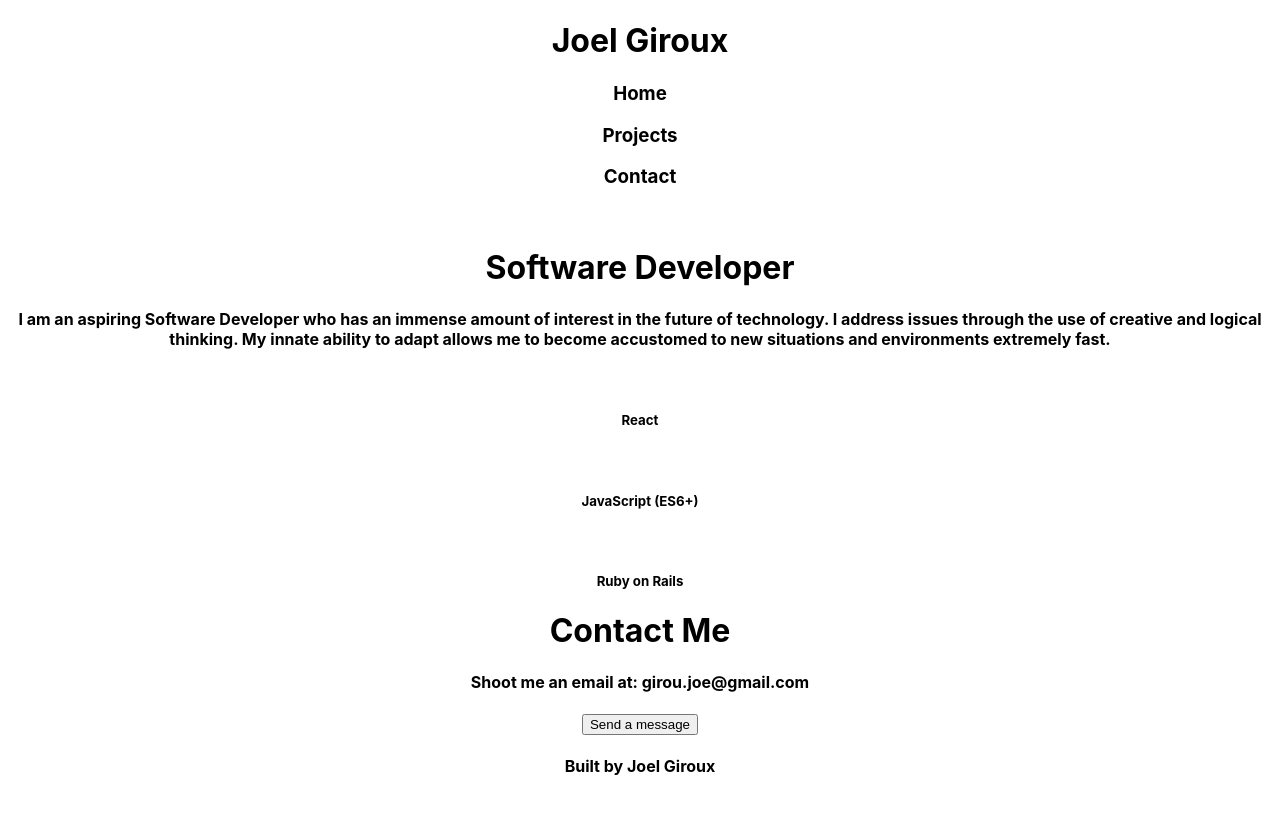
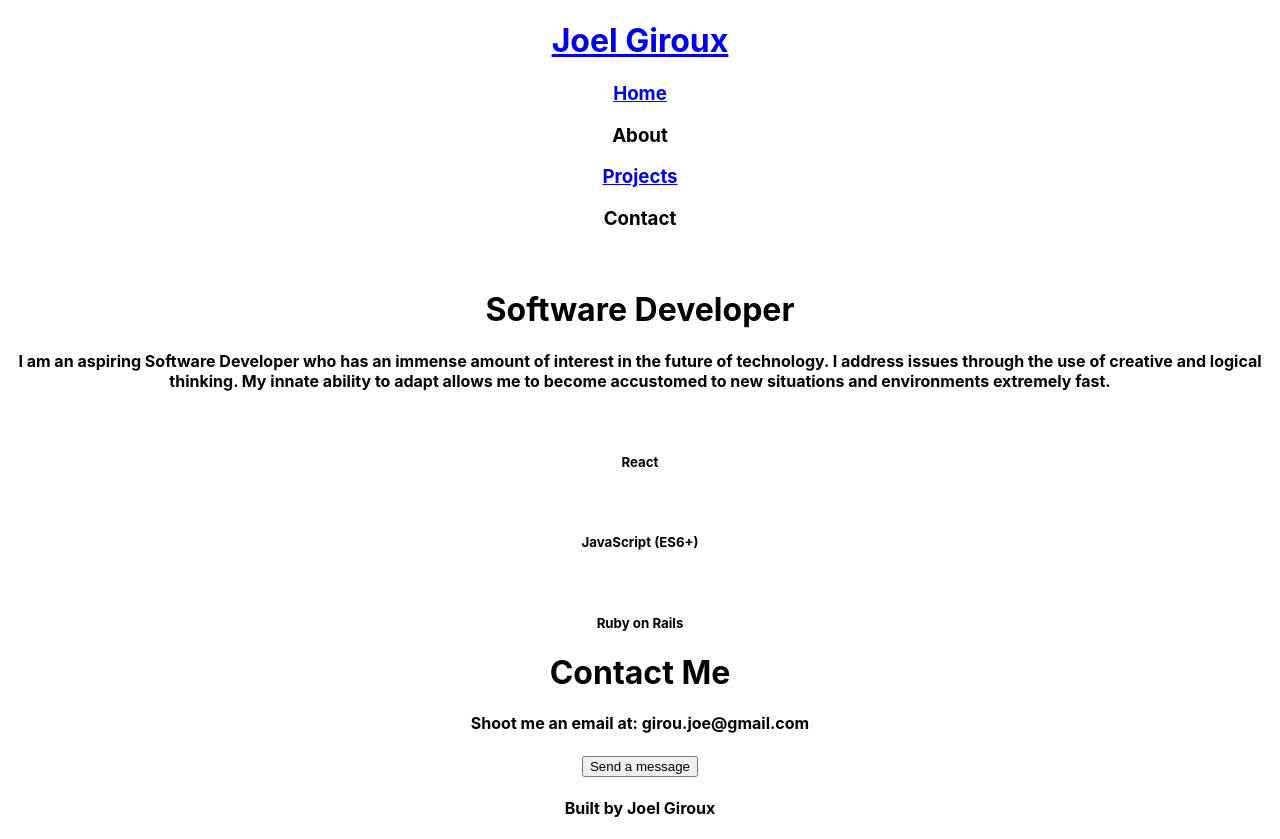
Before and after one commit to Nimeroo/Portfolio, a React (Create React App) app in the folder client/: page / in a window 1280 px wide. Before the commit the page ends 800 px from the top, so only its background shows below. Built offline with nearby package versions, Linux system fonts and the light colour scheme.

Commit message:
about link added to nav and links for project screen and home screen added

```diff
--- a/client/src/Components/Nav/Nav.jsx
+++ b/client/src/Components/Nav/Nav.jsx
@@ -1,12 +1,22 @@
 import React from "react";
+import { Link } from "react-router-dom";
 
 const Nav = () => {
   return (
     <div>
-      <h1>Joel Giroux</h1>
-      <h3>Home</h3>
-      <h3>Projects</h3>
-      <h3>Contact</h3>
+      <Link to="/">
+        <h1>Joel Giroux</h1>
+      </Link>
+      <div id="nav-links">
+        <Link to="/">
+          <h3>Home</h3>
+        </Link>
+        <h3>About</h3>
+        <Link to="/projects">
+          <h3>Projects</h3>
+        </Link>
+        <h3>Contact</h3>
+      </div>
     </div>
   );
 };
```
